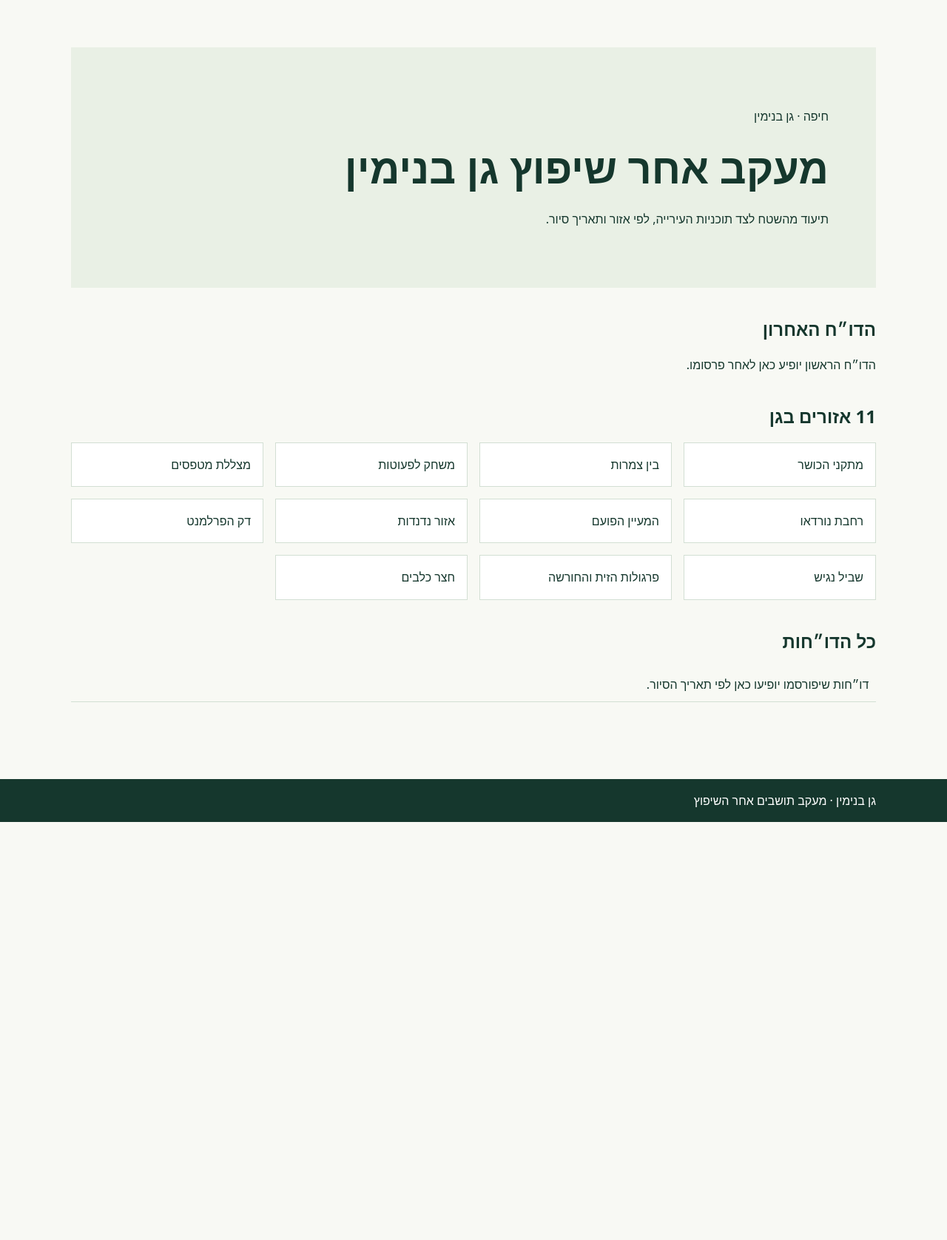
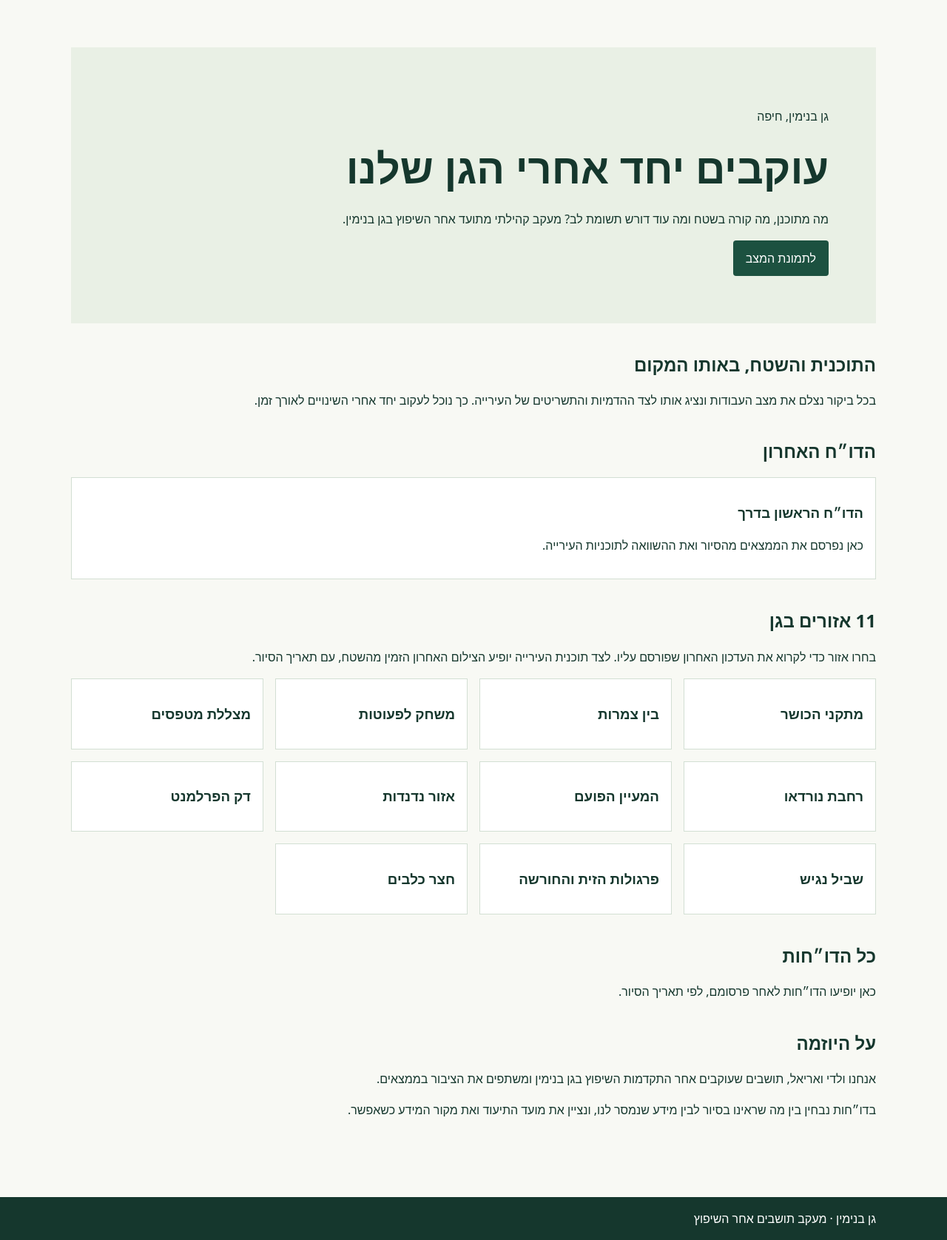
Before and after one commit to vladinagdimaev/bpark, a Django app: page / in a window 1280 px wide. Shown: the part 80-1756 px from the top of the page at 74% size. Before the commit the page ends 1191 px from the top, so only its background shows below. Run offline with Django 5.2, Linux system fonts and the light colour scheme; data that the repository does not hold is empty.

Commit message:
Bring community monitoring content to Django homepage

```diff
--- a/django-site/park/static/park/site.css
+++ b/django-site/park/static/park/site.css
@@ -19,3 +19,6 @@ figure{margin:0}figure img,.preview{display:block;width:100%;max-width:38rem;max
 .editor{max-width:46rem;margin-block:1.5rem}label{font-weight:600}input,select,textarea{font:inherit;color:inherit;max-width:100%;padding:.45rem;border:1px solid #819e90;border-radius:.25rem}
 textarea{display:block;width:100%;min-height:5rem}.errorlist{color:#8a2924}.skip{position:absolute;inset-inline-start:1rem;top:-5rem}.skip:focus{top:.5rem;background:white;padding:1rem}
 @media(max-width:40rem){.comparison{grid-template-columns:1fr 1fr;gap:.5rem}.comparison figure{padding:.5rem}.panel{padding:.75rem}}
+
+.grid .comparison{grid-template-columns:repeat(2,minmax(0,1fr));gap:.4rem}
+.grid .comparison figure{padding:.4rem;overflow-wrap:anywhere}
--- a/django-site/park/templates/park/home.html
+++ b/django-site/park/templates/park/home.html
@@ -1,15 +1,74 @@
 {% extends 'park/base.html' %}
 {% block content %}
-<section class="hero"><p>חיפה · גן בנימין</p><h1>מעקב אחר שיפוץ גן בנימין</h1>
-<p>תיעוד מהשטח לצד תוכניות העירייה, לפי אזור ותאריך סיור.</p></section>
-<section><h2>הדו״ח האחרון</h2>
-{% if latest %}<a class="card" href="{% url 'report' latest.pk %}">דו״ח מעקב תקופתי {{ latest.visited_on|date:"j בF Y" }}</a>
-{% else %}<p>הדו״ח הראשון יופיע כאן לאחר פרסומו.</p>{% endif %}</section>
-<section><h2>11 אזורים בגן</h2><ul class="grid">
-{% for area, name, report_id in areas %}
-<li class="card">{% if report_id %}<a href="{% url 'report' report_id %}#area-{{ area }}">{{ name }}</a>{% else %}{{ name }}{% endif %}</li>
-{% endfor %}</ul></section>
-<section id="archive"><h2>כל הדו״חות</h2>
-<ul class="archive">{% for report in reports %}<li><a href="{% url 'report' report.pk %}">דו״ח מעקב תקופתי {{ report.visited_on|date:"j בF Y" }}</a></li>
-{% empty %}<li>דו״חות שיפורסמו יופיעו כאן לפי תאריך הסיור.</li>{% endfor %}</ul></section>
+<section class="hero">
+    <p>גן בנימין, חיפה</p>
+    <h1>עוקבים יחד אחרי הגן שלנו</h1>
+    <p>מה מתוכנן, מה קורה בשטח ומה עוד דורש תשומת לב? מעקב קהילתי מתועד אחר השיפוץ בגן בנימין.</p>
+    <a class="button" href="#latest">לתמונת המצב</a>
+</section>
+
+<section aria-labelledby="intro-heading">
+    <h2 id="intro-heading">התוכנית והשטח, באותו המקום</h2>
+    <p>בכל ביקור נצלם את מצב העבודות ונציג אותו לצד ההדמיות והתשריטים של העירייה. כך נוכל לעקוב יחד אחרי השינויים לאורך זמן.</p>
+</section>
+
+<section id="latest">
+    <h2>הדו״ח האחרון</h2>
+    <div class="card">
+        {% if latest %}
+        <h3><a href="{% url 'report' latest.pk %}">דו״ח מעקב תקופתי {{ latest.visited_on|date:"j בF Y" }}</a></h3>
+        {% if latest.summary %}<p>{{ latest.summary|truncatewords:45 }}</p>{% endif %}
+        {% else %}
+        <h3>הדו״ח הראשון בדרך</h3>
+        <p>כאן נפרסם את הממצאים מהסיור ואת ההשוואה לתוכניות העירייה.</p>
+        {% endif %}
+    </div>
+</section>
+
+<section id="areas">
+    <h2>11 אזורים בגן</h2>
+    <p>בחרו אזור כדי לקרוא את העדכון האחרון שפורסם עליו. לצד תוכנית העירייה יופיע הצילום האחרון הזמין מהשטח, עם תאריך הסיור.</p>
+    <ul class="grid">
+        {% for area, name, report_id, plan, photo in areas %}
+        <li class="card">
+            <h3>{% if report_id %}<a href="{% url 'report' report_id %}#area-{{ area }}">{{ name }}</a>{% else %}{{ name }}{% endif %}</h3>
+            {% if plan or photo %}
+            <div class="comparison">
+                <figure>
+                    <figcaption>תוכנית העירייה</figcaption>
+                    {% if plan %}<img loading="lazy" src="{% url 'municipal_photo' area %}" alt="התוכנית לאזור {{ name }}">
+                    {% else %}<p>טרם צורפה תוכנית.</p>{% endif %}
+                </figure>
+                <figure>
+                    <figcaption>צילום מהשטח</figcaption>
+                    {% if photo %}
+                    <a href="{% url 'report' photo.report_id %}#area-{{ area }}">
+                        <img loading="lazy" src="{% url 'observation_photo' photo.pk %}" alt="צילום מהשטח באזור {{ name }}">
+                        <time datetime="{{ photo.report.visited_on|date:'Y-m-d' }}">{{ photo.report.visited_on|date:"j בF Y" }}</time>
+                    </a>
+                    {% else %}<p>טרם צורף צילום.</p>{% endif %}
+                </figure>
+            </div>
+            {% endif %}
+        </li>
+        {% endfor %}
+    </ul>
+</section>
+
+<section id="archive">
+    <h2>כל הדו״חות</h2>
+    {% if reports %}
+    <ul class="archive">
+        {% for report in reports %}
+        <li><a href="{% url 'report' report.pk %}">דו״ח מעקב תקופתי {{ report.visited_on|date:"j בF Y" }}</a></li>
+        {% endfor %}
+    </ul>
+    {% else %}<p>כאן יופיעו הדו״חות לאחר פרסומם, לפי תאריך הסיור.</p>{% endif %}
+</section>
+
+<section id="about">
+    <h2>על היוזמה</h2>
+    <p>אנחנו ולדי ואריאל, תושבים שעוקבים אחר התקדמות השיפוץ בגן בנימין ומשתפים את הציבור בממצאים.</p>
+    <p>בדו״חות נבחין בין מה שראינו בסיור לבין מידע שנמסר לנו, ונציין את מועד התיעוד ואת מקור המידע כשאפשר.</p>
+</section>
 {% endblock %}
--- a/django-site/park/views.py
+++ b/django-site/park/views.py
@@ -29,11 +29,20 @@ def public_observations():
 def home(request):
     reports = list(public_reports())
     latest_by_area = {}
-    for row in public_observations().order_by("-report__visited_on", "-report_id").values("area", "report_id"):
-        latest_by_area.setdefault(row["area"], row["report_id"])
+    photos_by_area = {}
+    observations = public_observations().select_related("report").order_by("-report__visited_on", "-report_id")
+    for row in observations:
+        latest_by_area.setdefault(row.area, row.report_id)
+        if row.has_photo:
+            photos_by_area.setdefault(row.area, row)
+    plan_areas = set(MunicipalImage.objects.values_list("area", flat=True))
     return render(request, "park/home.html", {
-        "reports": reports, "latest": reports[0] if reports else None,
-        "areas": [(area, name, latest_by_area.get(area)) for area, name in AREA_CHOICES],
+        "reports": reports,
+        "latest": reports[0] if reports else None,
+        "areas": [
+            (area, name, latest_by_area.get(area), area in plan_areas, photos_by_area.get(area))
+            for area, name in AREA_CHOICES
+        ],
     })
 
 
```
